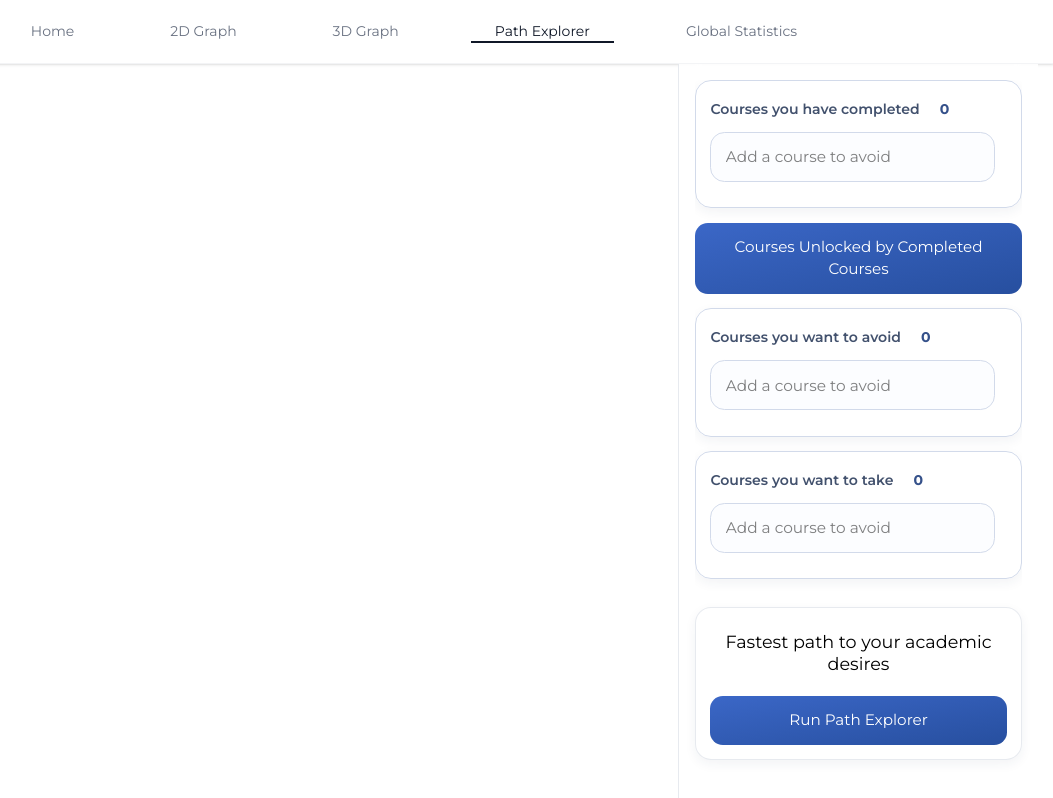
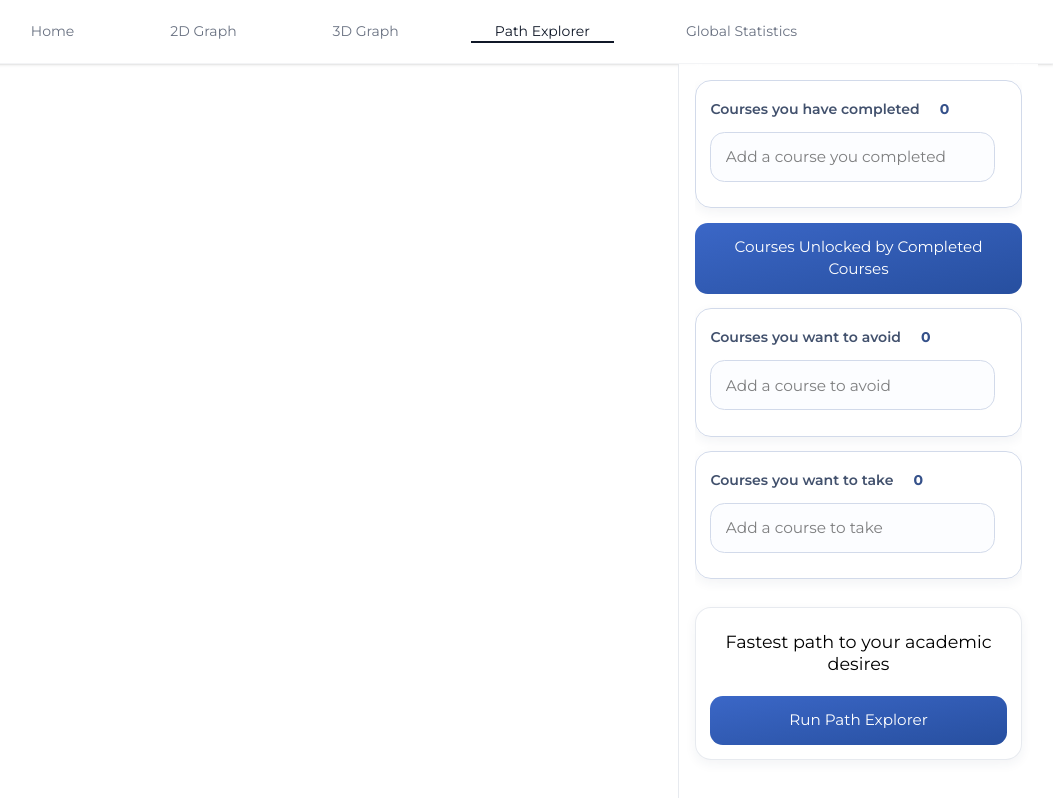
Before and after one commit to andrei-akopian/UofTExplorer, a React (Vite) app in the folder frontend/: page /path-explorer in a window 1280 px wide. Shown: the whole page, without its empty margins (226-1279 px from the left). Built offline with nearby package versions, Linux system fonts and the light colour scheme; a web font is replaced by a local one.

Commit message:
fix: display correct placeholder messages in PathExplorer search bars

```diff
--- a/frontend/src/components/search/CourseSearchBar.tsx
+++ b/frontend/src/components/search/CourseSearchBar.tsx
@@ -28,10 +28,12 @@ export default function CourseSearchBar({
   searchResults,
   setSearchResults,
   title,
+  placeholder,
 }: {
   searchResults: string[];
   setSearchResults: (results: string[]) => void;
   title: string;
+  placeholder: string;
 }) {
   const { results, loading, error, search, clear } = useSearch(300, true);
   const [showSearchResults, setShowSearchResults] = useState(false);
@@ -61,7 +63,7 @@ export default function CourseSearchBar({
       <input
         type="text"
         className="border-border-card bg-input-bg focus:border-focus-border focus:ring-focus-ring box-border w-[96%] rounded-[0.9rem] border px-[0.9rem] py-[0.78rem] text-[0.96rem] focus:ring-2 focus:outline-none"
-        placeholder="Add a course to avoid"
+        placeholder={placeholder}
         autoComplete="off"
         value={query}
         onChange={handleChange}
--- a/frontend/src/pages/PathExplorer.tsx
+++ b/frontend/src/pages/PathExplorer.tsx
@@ -86,6 +86,7 @@ export default function PathExplorer() {
             searchResults={completedCourses}
             setSearchResults={setCompletedCourses}
             title="Courses you have completed"
+            placeholder="Add a course you completed"
           />
 
           <button
@@ -101,12 +102,14 @@ export default function PathExplorer() {
             searchResults={avoidedCourses}
             setSearchResults={setAvoidedCourses}
             title="Courses you want to avoid"
+            placeholder="Add a course to avoid"
           />
 
           <CourseSearchBar
             searchResults={desiredCourses}
             setSearchResults={setDesiredCourses}
             title="Courses you want to take"
+            placeholder="Add a course to take"
           />
         </div>
 
```
